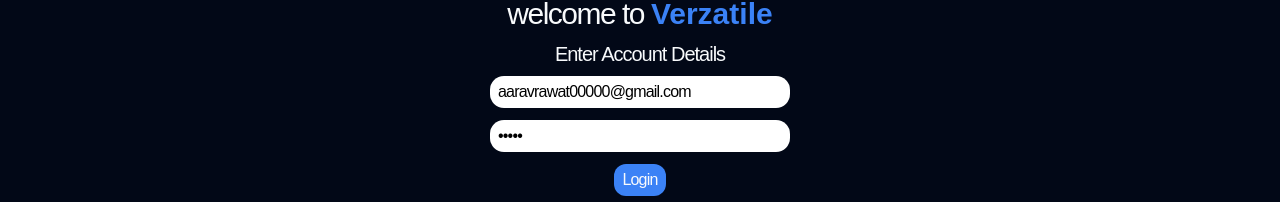
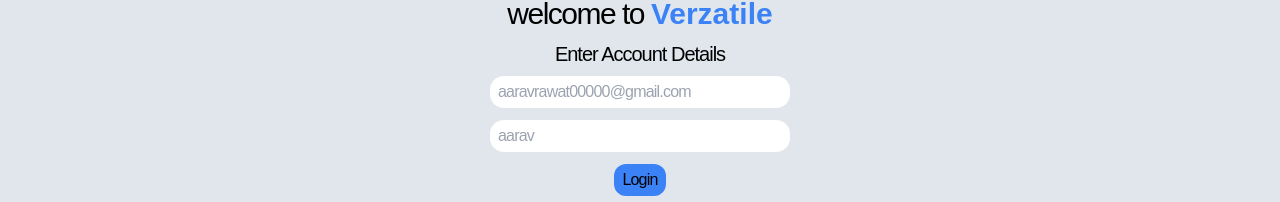
Before and after one commit to Aarav-Rawat/E-com_MERN, a React (Vite) app in the folder front/: page /login in a window 1280 px wide. Shown: the part 256-458 px from the top of the page. Built offline with nearby package versions, Linux system fonts and the light colour scheme; no server answers.

Commit message:
ui changed back to normal

```diff
--- a/front/index.html
+++ b/front/index.html
@@ -4,7 +4,7 @@
     <meta charset="UTF-8" />
     <link rel="icon" type="image/svg+xml" href="https://media.istockphoto.com/id/1013806768/vector/versatile-icon-isolated-on-white-background-vector-illustration.jpg?s=1024x1024&w=is&k=20&c=X7LOXtBK1geUN1g-NSN0HQmoc195fZg9a9hX6h0GYSo=" />
     <meta name="viewport" content="width=device-width, initial-scale=1.0" />
-    <title>Verzatile.Shopz</title>
+    <title>Verzatile</title>
   </head>
   <body>
     <div id="root"></div>
--- a/front/src/App.jsx
+++ b/front/src/App.jsx
@@ -21,7 +21,7 @@
 
   return (
     <myContext.Provider value={{token,setToken}}>
-    <div className="tracking-tighter ">
+    <div className="tracking-tighter bg-[#E0E6EC]">
       <Navbar
         isAuthenticated={isAuthenticated}
         setIsAuthenticated={setIsAuthenticated}
--- a/front/src/components/Product.jsx
+++ b/front/src/components/Product.jsx
@@ -31,7 +31,7 @@
   };
 
   return (
-    <div className="coverDetails flex flex-col items-start p-2 gap-2 w-[15vw] h-fit">
+    <div className="coverDetails flex flex-col items-start p-2 gap-2 w-[15vw] h-fit text-black">
       <img src={imgUrl} alt="loading..." />
 
       <p className="tracking-tighter text-base">{model}</p>
@@ -44,7 +44,7 @@
         ) : (
           <button
           onClick={() => addToCart(id)}
-          className="bg-blue-600 px-2 py-[1px] text-white rounded-md"
+          className="bg-blue-600 px-2 py-[1px] rounded-md text-white"
         >
           Add to Cart
         </button>
--- a/front/src/pages/Cart.jsx
+++ b/front/src/pages/Cart.jsx
@@ -65,7 +65,7 @@
       </div>
       {Array.isArray(cart) && cart.length > 0 ? (
         <button
-          className="bg-[#3576DF] px-2 py-[1px] text-white rounded-md"
+          className="bg-[#3576DF] px-2 py-[1px] rounded-md"
           onClick={handleOrder}
         >
           Place Order
--- a/front/src/pages/Edit.jsx
+++ b/front/src/pages/Edit.jsx
@@ -56,7 +56,7 @@
   };
 
   return (
-    <div className="p-2 min-h-screen text-xl ">
+    <div className="p-2 min-h-screen text-xl text-black ">
       <div className="mt-10 ml-10 flex gap-10">
         <div className="flex gap-3">
           Name:
--- a/front/src/pages/Login.jsx
+++ b/front/src/pages/Login.jsx
@@ -8,8 +8,8 @@
 axios.defaults.withCredentials = true;
 
 const Login = ({ setIsAuthenticated, setUserName, setIsSeller }) => {
-  const [email, setEmail] = useState("aaravrawat@gmail.com");
-  const [password, setPassword] = useState("aarav");
+  const [email, setEmail] = useState();
+  const [password, setPassword] = useState();
   const value = useContext(myContext);
 
   const userLoginSubmit = async (e) => {
@@ -44,7 +44,7 @@
   };
 
   return (
-    <div className="flex items-center justify-center  flex-col gap-2 h-screen ">
+    <div className="flex items-center justify-center  flex-col gap-2 h-screen text-black">
       <span className="text-3xl tracking-tighter">
         welcome to <span className="text-blue-500 font-bold tracking-normal">Verzatile</span>
       </span>
@@ -55,9 +55,8 @@
       >
         <input
           type="email"
-          placeholder="E-mail"
+          placeholder="aaravrawat00000@gmail.com"
           name="email"
-          value="aaravrawat00000@gmail.com"
           onChange={(e) => {
             setEmail(e.target.value);
           }}
@@ -65,9 +64,8 @@
         />
         <input
           type="password"
-          placeholder="Password"
+          placeholder="aarav"
           name="password"
-          value="aarav"
           onChange={(e) => {
             setPassword(e.target.value);
           }}
--- a/front/src/pages/Owner.jsx
+++ b/front/src/pages/Owner.jsx
@@ -42,7 +42,7 @@
 
   return (
     <div className=" h-screen flex items-center justify-center flex-col text-black">
-      <span className="text-3xl tracking-tighter mb-10 text-white">
+      <span className="text-3xl tracking-tighter mb-10 ">
         create new{" "}
         <span className="text-[#3576DF] font-semibold text-[35px]">
           Product
@@ -59,7 +59,7 @@
             onChange={(e) => {
               setImage(e.target.files[0]);
             }}
-            className="w-[300px] px-2 py-1 rounded-md text-white"
+            className="w-[300px] px-2 py-1 rounded-md"
           />
 
           <input
@@ -85,7 +85,7 @@
           <input
             type="submit"
             value="Create"
-            className="bg-blue-500 px-2 py-1 rounded-xl "
+            className="bg-blue-500 px-2 py-1 rounded-xl text-white"
           />
         </form>
       </div>
--- a/front/src/pages/Profile.jsx
+++ b/front/src/pages/Profile.jsx
@@ -32,7 +32,7 @@
   }, []);
 
   return (
-    <div className="p-2 min-h-screen text-xl">
+    <div className="p-2 min-h-screen text-xl text-black">
       <div className=" ml-10">
         <div className="flex gap-3">
           Name:
--- a/front/src/pages/Signup.jsx
+++ b/front/src/pages/Signup.jsx
@@ -58,7 +58,7 @@
   };
 
   return (
-    <div className="p-2 h-screen ">
+    <div className="p-2 h-screen text-black">
       <div className="container flex items-center justify-around mt-16">
         <div className="log-in flex items-center justify-between flex-col gap-2">
           <span className="text-3xl tracking-tighter">
@@ -96,7 +96,7 @@
               <label htmlFor="admin">Become Seller</label>
               <select
                 name="seller"
-                className="rounded-xl border-blue-500 border-[1.5px] outline-none bg-[#020817]"
+                className="rounded-xl border-blue-500 border-[1.5px] outline-none "
                 onChange={handleChange}
               >
                 <option value="false">No</option>
@@ -109,7 +109,7 @@
             <input
               type="submit"
               value="Signup"
-              className="bg-blue-500 px-2 py-1 rounded-xl outline-none"
+              className="bg-blue-500 px-2 py-1 rounded-xl outline-none text-white"
             />
           </form>
           <div className="mb-4">
```
